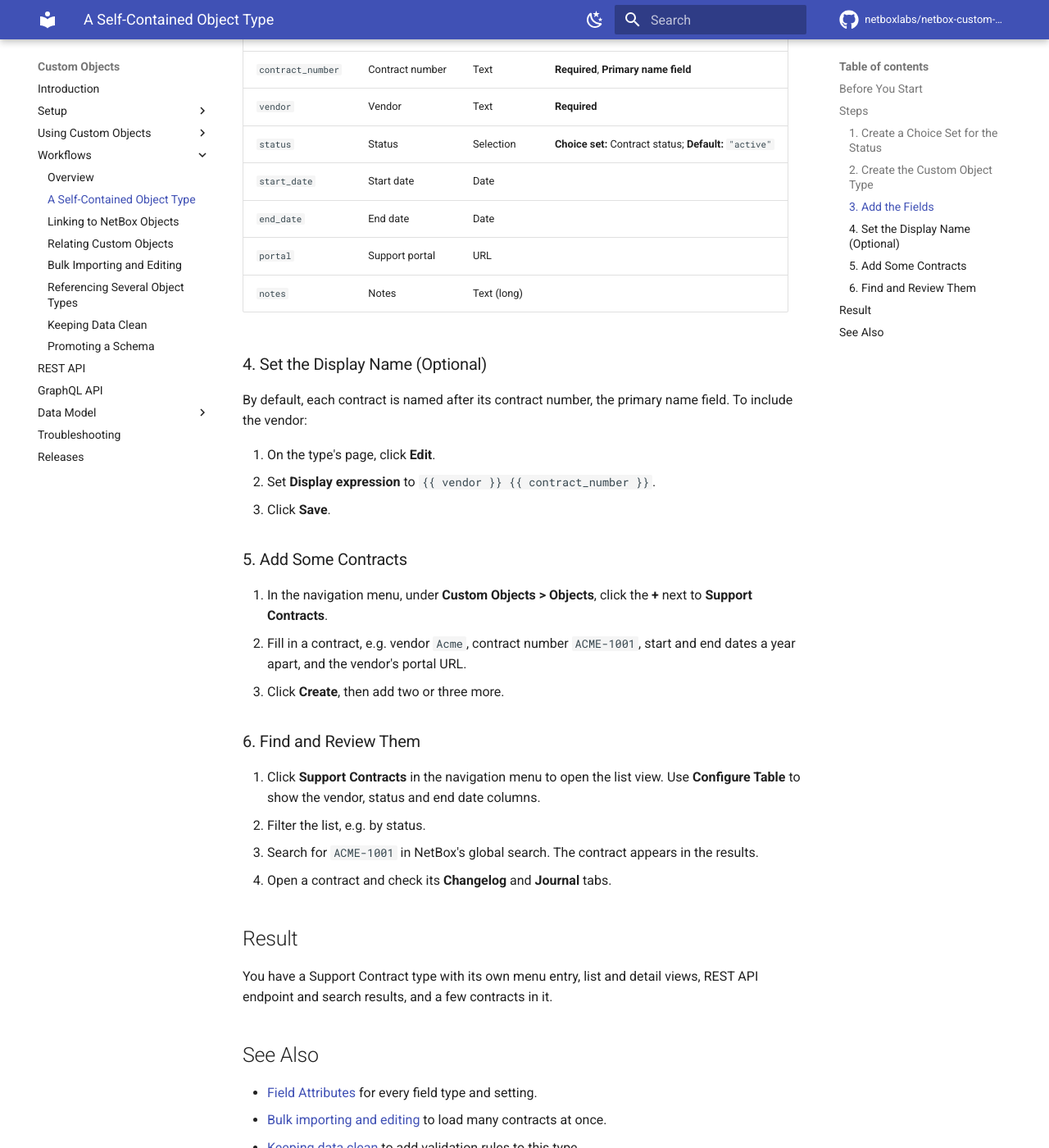
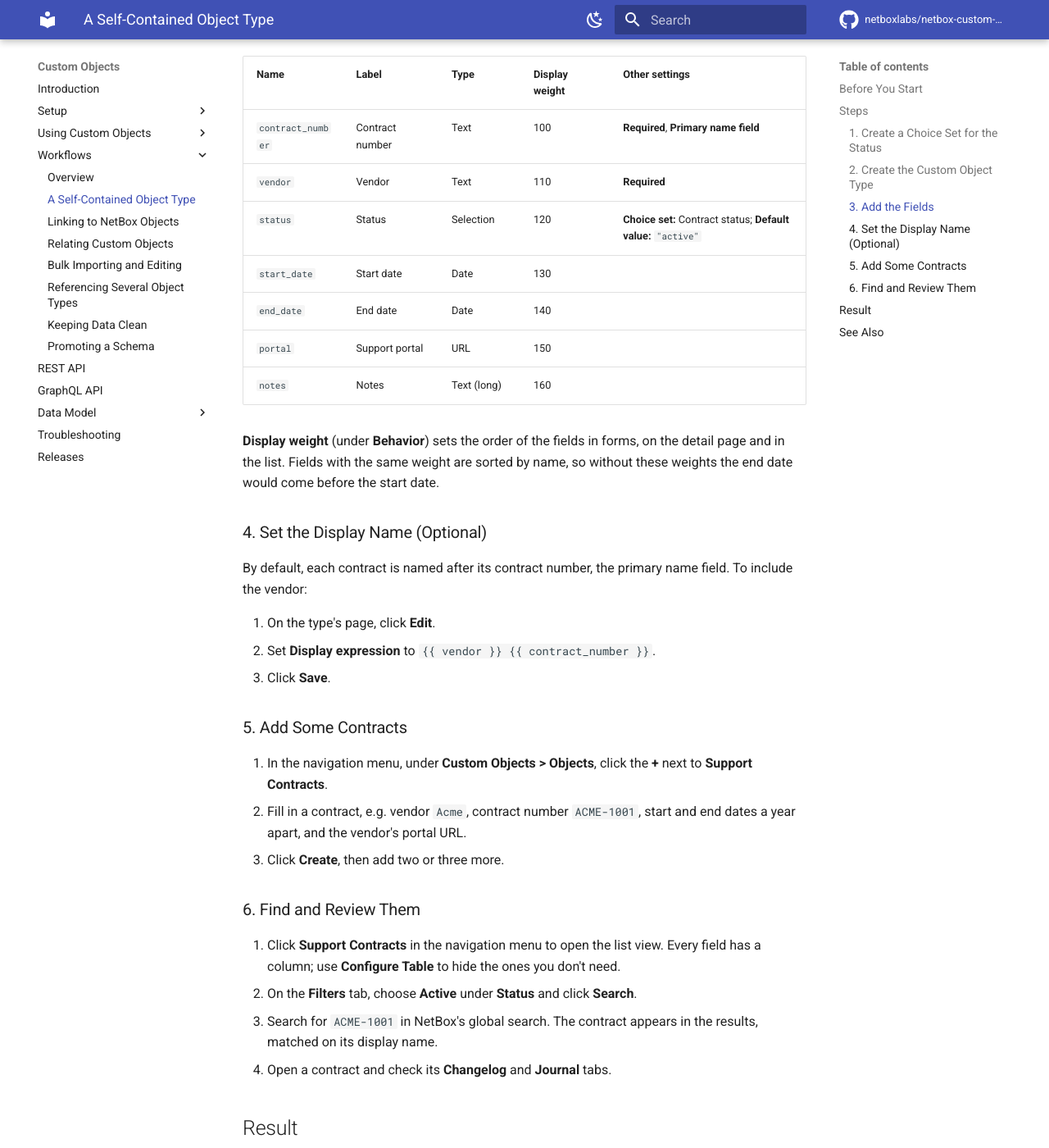
Before and after one commit to netboxlabs/netbox-custom-objects, an MkDocs documentation site: the page built from docs/workflows/self-contained-type.md, in a window 1280 px wide and 1400 px high, scrolled down 1572 px. Shown: the whole window at 82% size. Built offline with MkDocs 1.6.1 and Material for MkDocs 9.7.7, drawn with Linux system fonts in a browser that asks for light colours; comment, search, counter and statistics services are not loaded; some of the changed text lies outside the part shown.

Commit message:
docs: correct the self-contained type workflow after a walkthrough
Give the fields display weights, since fields with equal weights sort by
name and put the end date before the start date. Use the form's
"Default value" label, say when the slug fills in, mention Create & Add
Another, and drop the Configure Table step: every field already has a
column.

Co-Authored-By: Claude Opus 5.5 <noreply@anthropic.com>

```diff
--- a/docs/workflows/self-contained-type.md
+++ b/docs/workflows/self-contained-type.md
@@ -38,24 +38,26 @@
     | Internal name | `support_contract` |
     | Display name (singular) | `Support Contract` |
     | Display name (plural) | `Support Contracts` |
-    | URL path/slug | `support-contracts` (filled in from the plural name) |
+    | URL path/slug | `support-contracts` (filled in from the plural name when you leave that field) |
     | Description | `Vendor support contracts` |
 
 3. Click **Create**. NetBox shows the new type's page.
 
 ### 3. Add the Fields
 
-For each row below, click **Add** on the type's page, choose **Field**, fill in the values, and click **Create**:
+For each row below, click **Add** on the type's page, choose **Field**, fill in the values, and click **Create**. NetBox returns to the type's **Fields** tab after each one; **Create & Add Another** keeps the form open for the next field instead.
 
-| Name | Label | Type | Other settings |
-|------|-------|------|----------------|
-| `contract_number` | Contract number | Text | **Required**, **Primary name field** |
-| `vendor` | Vendor | Text | **Required** |
-| `status` | Status | Selection | **Choice set:** Contract status; **Default:** `"active"` |
-| `start_date` | Start date | Date | |
-| `end_date` | End date | Date | |
-| `portal` | Support portal | URL | |
-| `notes` | Notes | Text (long) | |
+| Name | Label | Type | Display weight | Other settings |
+|------|-------|------|----------------|----------------|
+| `contract_number` | Contract number | Text | 100 | **Required**, **Primary name field** |
+| `vendor` | Vendor | Text | 110 | **Required** |
+| `status` | Status | Selection | 120 | **Choice set:** Contract status; **Default value:** `"active"` |
+| `start_date` | Start date | Date | 130 | |
+| `end_date` | End date | Date | 140 | |
+| `portal` | Support portal | URL | 150 | |
+| `notes` | Notes | Text (long) | 160 | |
+
+**Display weight** (under **Behavior**) sets the order of the fields in forms, on the detail page and in the list. Fields with the same weight are sorted by name, so without these weights the end date would come before the start date.
 
 ### 4. Set the Display Name (Optional)
 
@@ -73,9 +75,9 @@ By default, each contract is named after its contract number, the primary name f
 
 ### 6. Find and Review Them
 
-1. Click **Support Contracts** in the navigation menu to open the list view. Use **Configure Table** to show the vendor, status and end date columns.
-2. Filter the list, e.g. by status.
-3. Search for `ACME-1001` in NetBox's global search. The contract appears in the results.
+1. Click **Support Contracts** in the navigation menu to open the list view. Every field has a column; use **Configure Table** to hide the ones you don't need.
+2. On the **Filters** tab, choose **Active** under **Status** and click **Search**.
+3. Search for `ACME-1001` in NetBox's global search. The contract appears in the results, matched on its display name.
 4. Open a contract and check its **Changelog** and **Journal** tabs.
 
 ## Result
```
